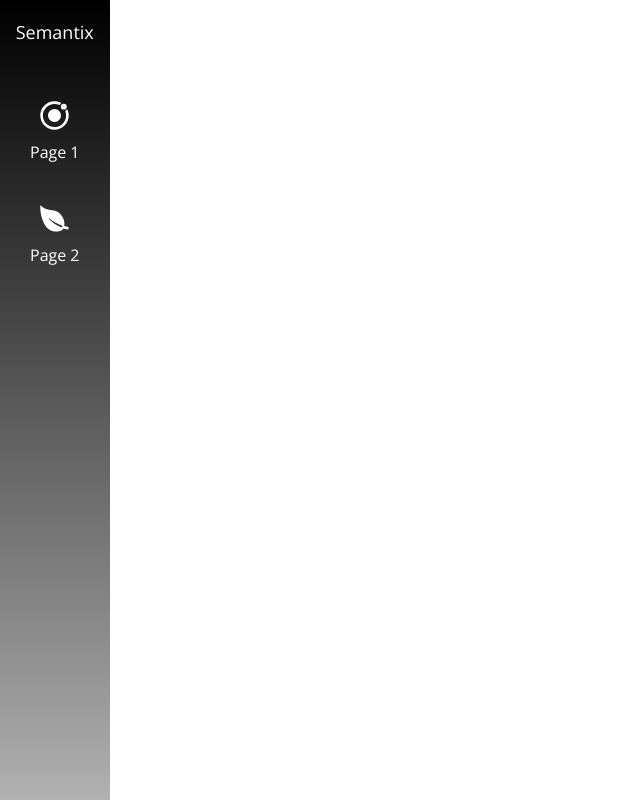
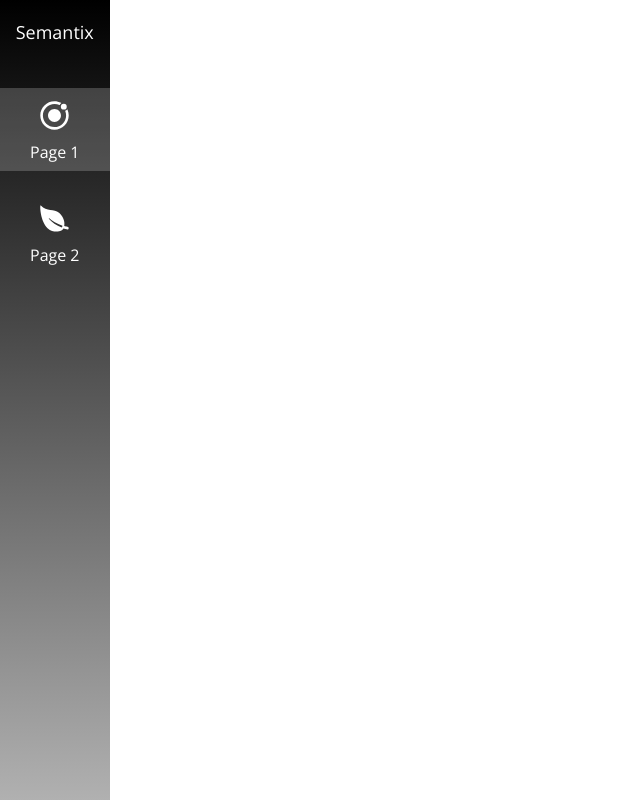
Before and after one commit to morcegon/semantix-test, a React (Create React App) app: page / in a window 1280 px wide. Shown: the whole page, without its empty margins (0-640 px from the left). Built offline with nearby package versions, Linux system fonts and the light colour scheme.

Commit message:
feat: add nav item active item

```diff
--- a/src/components/Sidebar/index.js
+++ b/src/components/Sidebar/index.js
@@ -1,5 +1,6 @@
 import React from 'react';
 import { IoLogoIonic, IoIosLeaf } from 'react-icons/io';
+import { useLocation } from 'react-router-dom';
 
 import { Container, Title, Nav, NavItem } from './styles';
 
@@ -7,7 +8,7 @@ const navItems = [
   {
     label: 'Page 1',
     icon: <IoLogoIonic />,
-    link: '/page-1',
+    link: '/',
   },
   {
     label: 'Page 2',
@@ -16,20 +17,25 @@ const navItems = [
   },
 ];
 
-const setNavItems = () =>
+const setNavItems = (pathname) =>
   navItems.map((item) => (
-    <NavItem key={item.link} to={item.link}>
+    <NavItem
+      key={item.link}
+      to={item.link}
+      className={pathname === item.link && 'is-active'}>
       {item.icon}
       {item.label}
     </NavItem>
   ));
 
 function Sidebar() {
+  const location = useLocation();
+
   return (
     <Container>
       <Title>Semantix</Title>
 
-      <Nav>{setNavItems()}</Nav>
+      <Nav>{setNavItems(location.pathname)}</Nav>
     </Container>
   );
 }
--- a/src/components/Sidebar/styles.js
+++ b/src/components/Sidebar/styles.js
@@ -1,5 +1,5 @@
 import { Link } from 'react-router-dom';
-import styled from 'styled-components';
+import styled, { css } from 'styled-components';
 
 import colors from '../../styles/colors';
 
@@ -38,7 +38,8 @@ export const NavItem = styled(Link)`
   text-align: center;
   text-decoration: none;
 
-  &:hover {
+  &:hover,
+  &.is-active {
     background: rgba(255, 255, 255, 0.2);
   }
 
```
